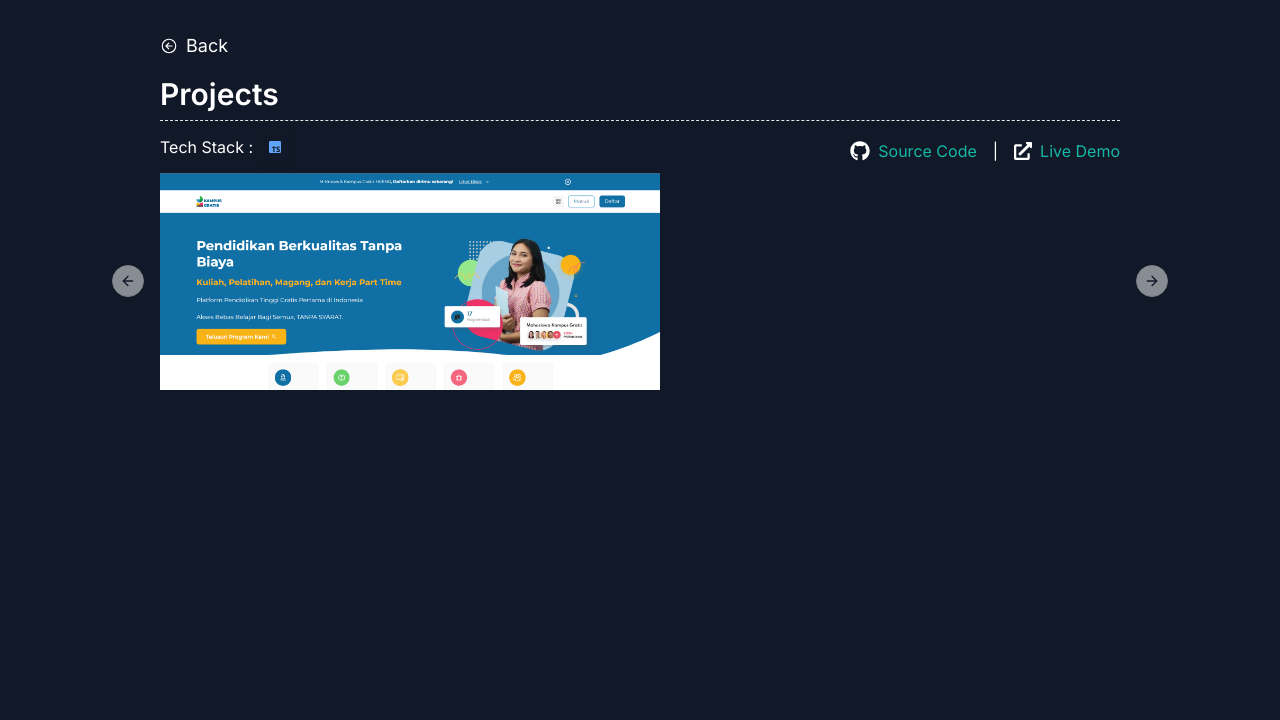
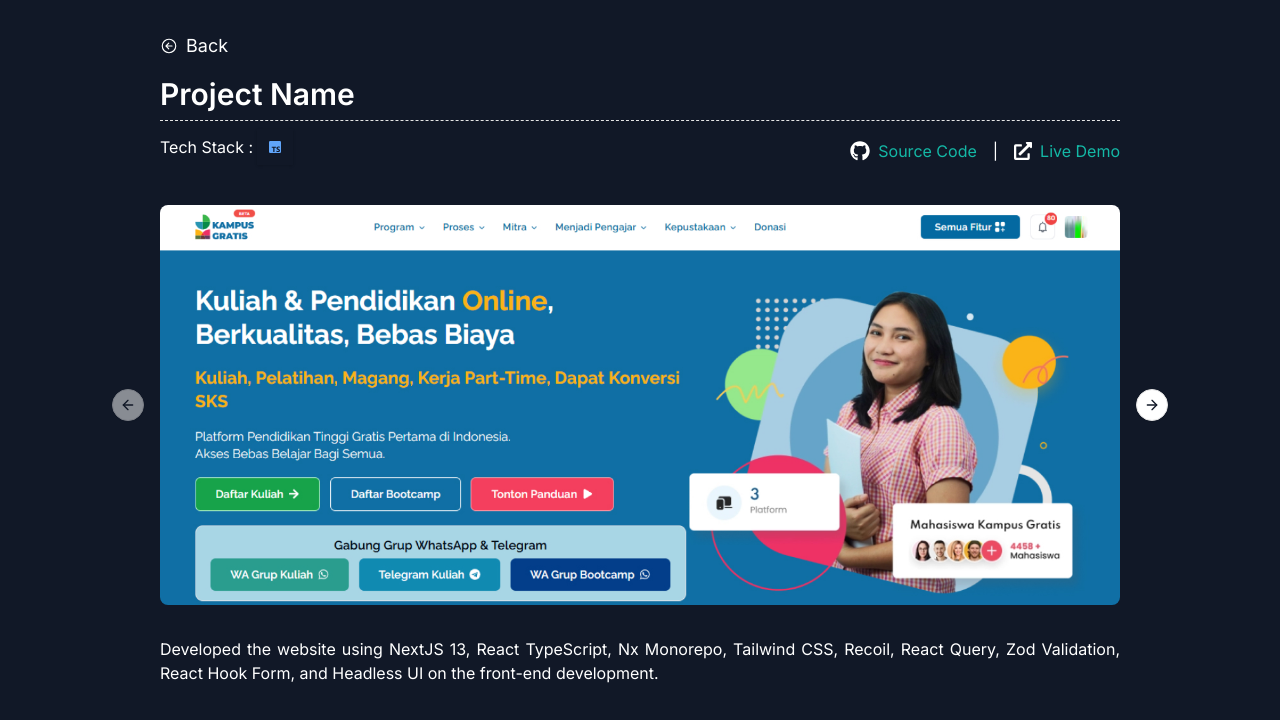
Before and after one commit to nazazulfiqi/porto-v3, a Next.js app: page /projects/1 in a window 1280 px wide. Shown: the top 720 px of the page. Built offline with nearby package versions, Linux system fonts and the light colour scheme; a web font is replaced by a local one.

Commit message:
feat(DetailProjectModule): Implement image carousel with NextImage in `src/modules/projects/detail/DetailProjectModule.tsx`

```diff
--- a/src/modules/projects/detail/DetailProjectModule.tsx
+++ b/src/modules/projects/detail/DetailProjectModule.tsx
@@ -19,29 +19,25 @@
       <div className="container">
         <Link
           href="/projects"
-          className="flex gap-2 hover:pl-3 transition-all duration-300 items-center mb-4 cursor-pointer w-[100px] "
+          className="flex gap-2 hover:pl-3 transition-all duration-300 items-center mb-4 cursor-pointer w-[100px]"
         >
           <IoArrowBackCircleOutline size={18} />
           <p className="text-lg">Back</p>
         </Link>
         <div className="border-b border-dashed">
-          <h1 className="text-3xl font-semibold mb-2">Projects</h1>
+          <h1 className="text-3xl font-semibold mb-2">Project Name</h1>
         </div>
 
         <div className="md:flex justify-between mt-2">
           <div className="flex items-center gap-1 mb-2">
-            <p className="font">Tech Stack : </p>
+            <p className="font">Tech Stack :</p>
             <div className="flex gap-2 items-center">
-              {/* {project.techstack.map((stack, index) => ( */}
-              {/* <Tooltip content={stack.name} key={index}> */}
               <Button
                 size={"icon"}
                 className="min-w-0 w-unit-5 h-unit-5 text-white bg-transparent rounded-none"
               >
                 <BiLogoTypescript className="text-blue-400" size={28} />
               </Button>
-              {/* </Tooltip> */}
-              {/* ))} */}
             </div>
           </div>
           <div className="flex items-center gap-4">
@@ -63,15 +59,27 @@
           </div>
         </div>
 
-        <div>
-          <Carousel>
-            <CarouselContent>
-              <CarouselItem>
+        <div className="my-8">
+          <Carousel className="w-full">
+            <CarouselContent className="flex">
+              <CarouselItem className="relative w-full h-[400px]">
                 <Image
-                  src="/images/project/website-kg.png"
-                  alt="image"
-                  width={500}
+                  src="/images/project/project-kg-cover.jpg"
+                  alt="Project-Image"
+                  width={800}
                   height={500}
+                  className="w-full h-full object-cover object-top rounded-lg"
+                  priority
+                />
+              </CarouselItem>
+              <CarouselItem className="relative w-full h-[400px]">
+                <Image
+                  src="/images/project/project-kg-cover.jpg"
+                  alt="Project-Image"
+                  width={800}
+                  height={500}
+                  className="w-full h-full object-cover object-top rounded-lg"
+                  priority
                 />
               </CarouselItem>
             </CarouselContent>
@@ -79,6 +87,14 @@
             <CarouselNext className="text-gray-900" />
           </Carousel>
         </div>
+
+        <div className="text-justify">
+          <p>
+            Developed the website using NextJS 13, React TypeScript, Nx
+            Monorepo, Tailwind CSS, Recoil, React Query, Zod Validation, React
+            Hook Form, and Headless UI on the front-end development.
+          </p>
+        </div>
       </div>
     </div>
   );
```
